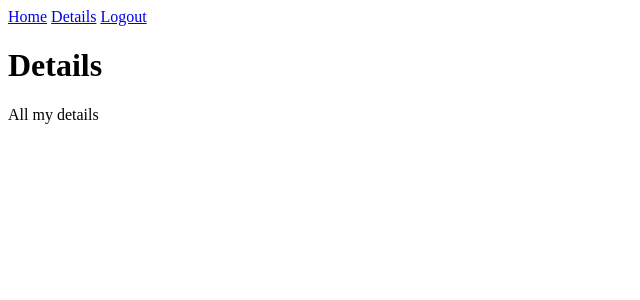
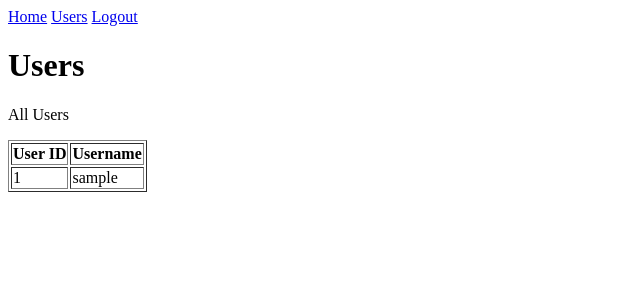
Before and after one commit to SerbanAurelian/invatam-sa-programam-recap, a PHP site: page /details.php in a window 1280 px wide. Shown: the top 300 px of the page, without its empty margins (0-640 px from the left). Run offline with PHP 8.4, Linux system fonts and the light colour scheme; the visitor is signed in with stand-in values (Sample User, id 1); tables that the repository leaves empty or names only in its code hold one stand-in row (values such as "Sample post").

Commit message:
created users table

```diff
--- a/details.php
+++ b/details.php
@@ -11,11 +11,41 @@ include 'menu.php';
 
 if (!$logged) {
 	die('You are not logged');
+}
 
+$query = "SELECT id, username FROM users";
+
+$databaseConnection = mysqli_connect('localhost', 'root', '', 'invatam_sa_programam_recap');
+$result = mysqli_query($databaseConnection, $query);
+
+$users = [];
+while ($user = mysqli_fetch_assoc($result)) {
+	$users[] = $user;
 }
 
 ?>
 
-<h1>Details</h1>
+<h1>Users</h1>
 
-<p>All my details</p>
+<p>All Users</p>
+
+<?php if (count($users) > 0): ?>
+
+ <table border="1">
+	<tr>
+		<th>User ID</th>
+		<th>Username</th>
+	</tr>
+
+	<?php foreach ($users as $user): ?>
+
+	<tr>
+		<td><?=$user['id']?></td>
+		<td><?=$user['username']?></td>
+	</tr>
+
+	<?php endforeach; ?>
+
+</table>
+
+<?php endif; ?>
--- a/logout.php
+++ b/logout.php
@@ -1,6 +1,6 @@
 <?php
 
-session_start(); // give me acces to $_SESSION
+session_start(); // gives me acces to $_SESSION
 
 unset($_SESSION['logged']); // unsets $_SESSION['logged']
 
--- a/menu.php
+++ b/menu.php
@@ -2,7 +2,7 @@
 	<a href="index.php">Home</a>
 
 	<?php if ($logged): ?>
-		<a href="details.php">Details</a>
+		<a href="details.php">Users</a>
 		<a href="logout.php">Logout</a>
 	<?php endif; ?>
 </p>
```
Also changed, not shown: index.php (+14 -4 lines).
